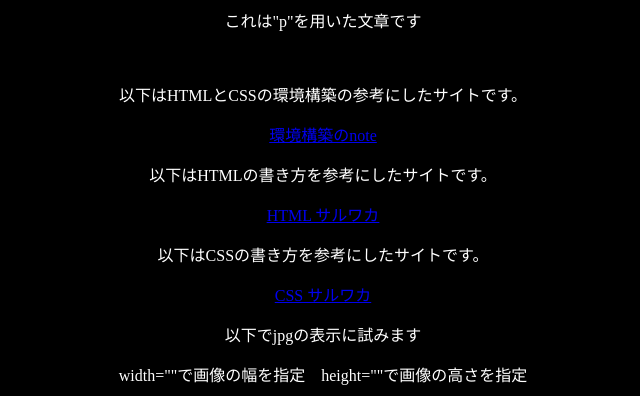
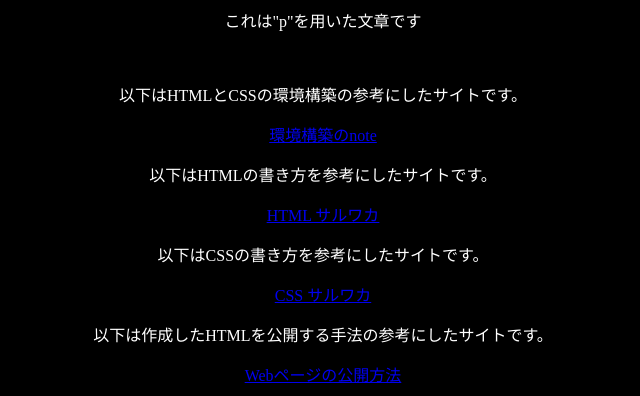
Before and after one commit to KIYO-HCU/KIYO-HCU.github.io, a plain HTML site: page index.html in a window 1280 px wide. Shown: the part 81-477 px from the top of the page, without its empty margins (317-957 px from the left). Drawn offline with Linux system fonts and the light colour scheme.

Commit message:
Update index.html

```diff
--- a/index.html
+++ b/index.html
@@ -19,6 +19,8 @@
         <a href="https://saruwakakun.com/html-css/basic/html">HTML サルワカ</a>
         <p>以下はCSSの書き方を参考にしたサイトです。</p>
         <a href="https://saruwakakun.com/html-css/basic/css">CSS サルワカ</a>
+        <p>以下は作成したHTMLを公開する手法の参考にしたサイトです。</p>
+        <a href="https://prog-8.com/docs/github-pages">Webページの公開方法</a>
         <br>
     </div>
 
```
